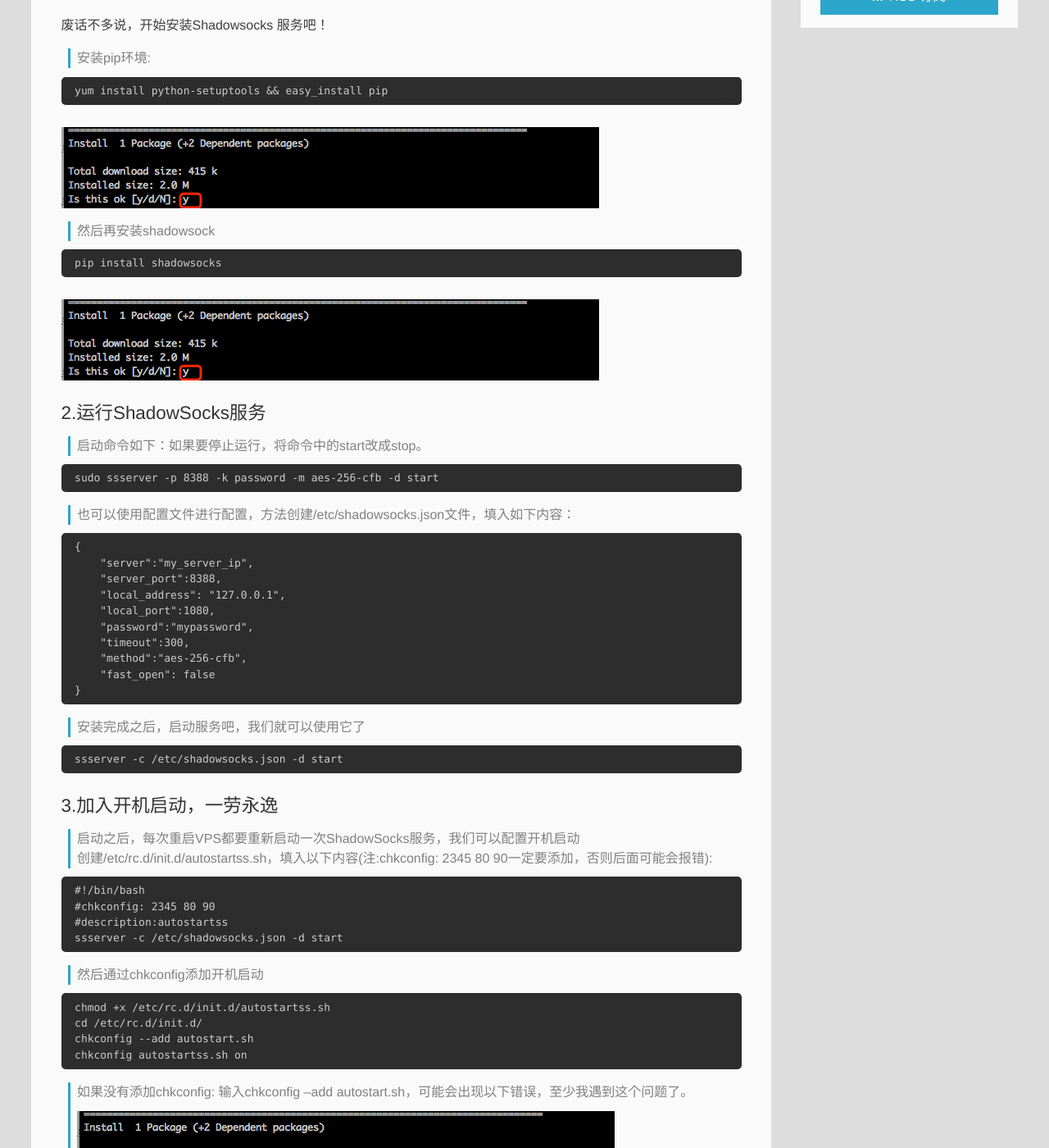
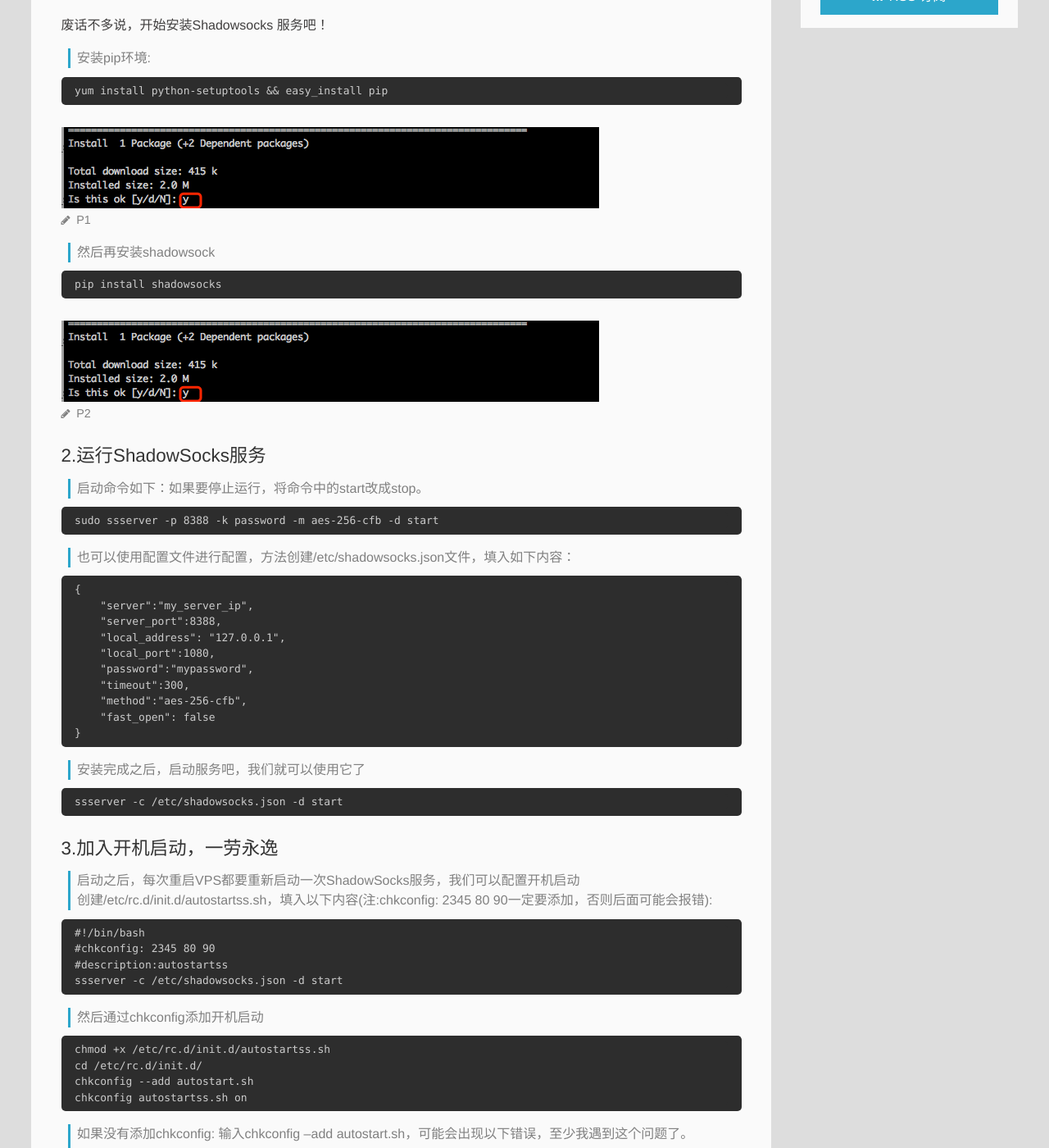
Before and after one commit to llyangMax/llyangBlog, a Jekyll site: the page built from _posts/2017-10-20-Center OS 服务器搭建 Shadowsocks 服务.md, in a window 1280 px wide and 1400 px high, scrolled down 591 px. Shown: the whole window at 82% size. Built offline with Jekyll 4.4.1, drawn with Linux system fonts in a browser that asks for light colours; Markdown is read by kramdown in place of the engine named in the settings; comment, search, counter and statistics services are not loaded.

Commit message:
VPS Shadowsocks

`````diff
--- a/_posts/2017-10-20-Center OS 服务器搭建 Shadowsocks 服务.md
+++ b/_posts/2017-10-20-Center OS 服务器搭建 Shadowsocks 服务.md
@@ -22,7 +22,7 @@
 yum install python-setuptools && easy_install pip
 ```
 
-![](http://llyangblog.cn/img/20171020P1.png)
+![P1](http://llyangblog.cn/img/20171020P1.png)
 
 > 然后再安装shadowsock
 
@@ -30,7 +30,7 @@
 pip install shadowsocks
 ```
 
-![](http://llyangblog.cn/img/20171020P2.png)
+![P2](http://llyangblog.cn/img/20171020P2.png)
 
 ### 2.运行ShadowSocks服务
 > 启动命令如下：如果要停止运行，将命令中的start改成stop。
@@ -78,4 +78,4 @@
 chkconfig autostartss.sh on
 ````
 > 如果没有添加chkconfig: 输入chkconfig --add autostart.sh，可能会出现以下错误，至少我遇到这个问题了。
-![](http://llyangblog.cn/img/20171020P3.png)
+![P3](http://llyangblog.cn/img/20171020P3.png)
`````
Also changed, not shown: 1 other file.
